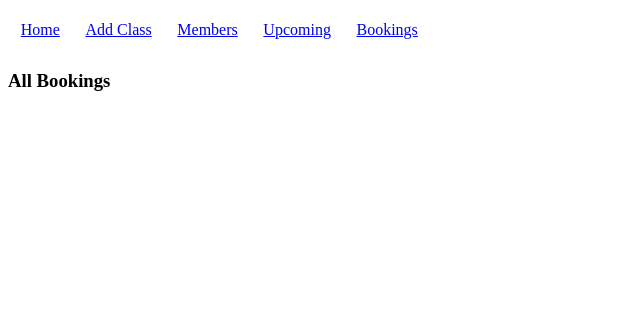
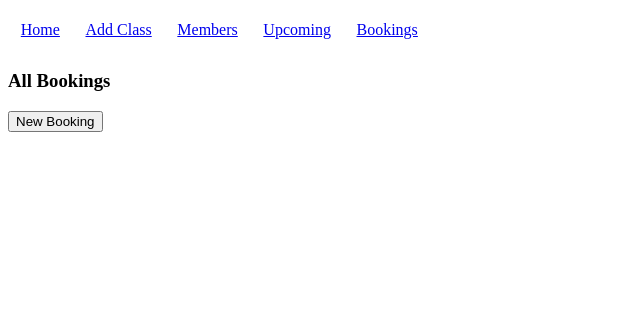
Before and after one commit to czubillaga/gym_project, a Flask app: page /bookings in a window 1280 px wide. Shown: the top 312 px of the page, without its empty margins (0-640 px from the left). Run offline with Flask 2, Linux system fonts and the light colour scheme; data that the repository does not hold is empty; some libraries are stand-ins or nearby versions.

Commit message:
Added new booking feature

```diff
--- a/controllers/booking_controller.py
+++ b/controllers/booking_controller.py
@@ -16,3 +16,19 @@ def bookings():
 def show_booking(id):
     booking = booking_repository.select(id)
     return render_template('/bookings/show.html', title = "Booking", booking = booking)
+
+@bookings_blueprint.route('/bookings/new')
+def new_booking():
+    members = member_repository.select_all()
+    lessons = lesson_repository.select_all()
+    return render_template('/bookings/new.html', title="New Booking", members=members, lessons=lessons)
+
+@bookings_blueprint.route('/bookings', methods=["POST"])
+def post_booking():
+    member_id = request.form['member_id']
+    lesson_id = request.form['lesson_id']
+    member = member_repository.select(member_id)
+    lesson = lesson_repository.select(lesson_id)
+    booking = Booking(member, lesson)
+    booking_repository.save(booking)
+    return redirect('/bookings')
--- a/templates/bookings/index.html
+++ b/templates/bookings/index.html
@@ -6,4 +6,5 @@
         <a href="/bookings/show/{{ booking.id }}"><p>{{ booking.member.first }} booked a spot in {{ booking.lesson.description }}</p></a>
     </div>
     {% endfor %}
+    <a href="/bookings/new"><button>New Booking</button></a>
 {% endblock content %}
```
Also changed, not shown: templates/bookings/new.html (added, +21 -0 lines).
